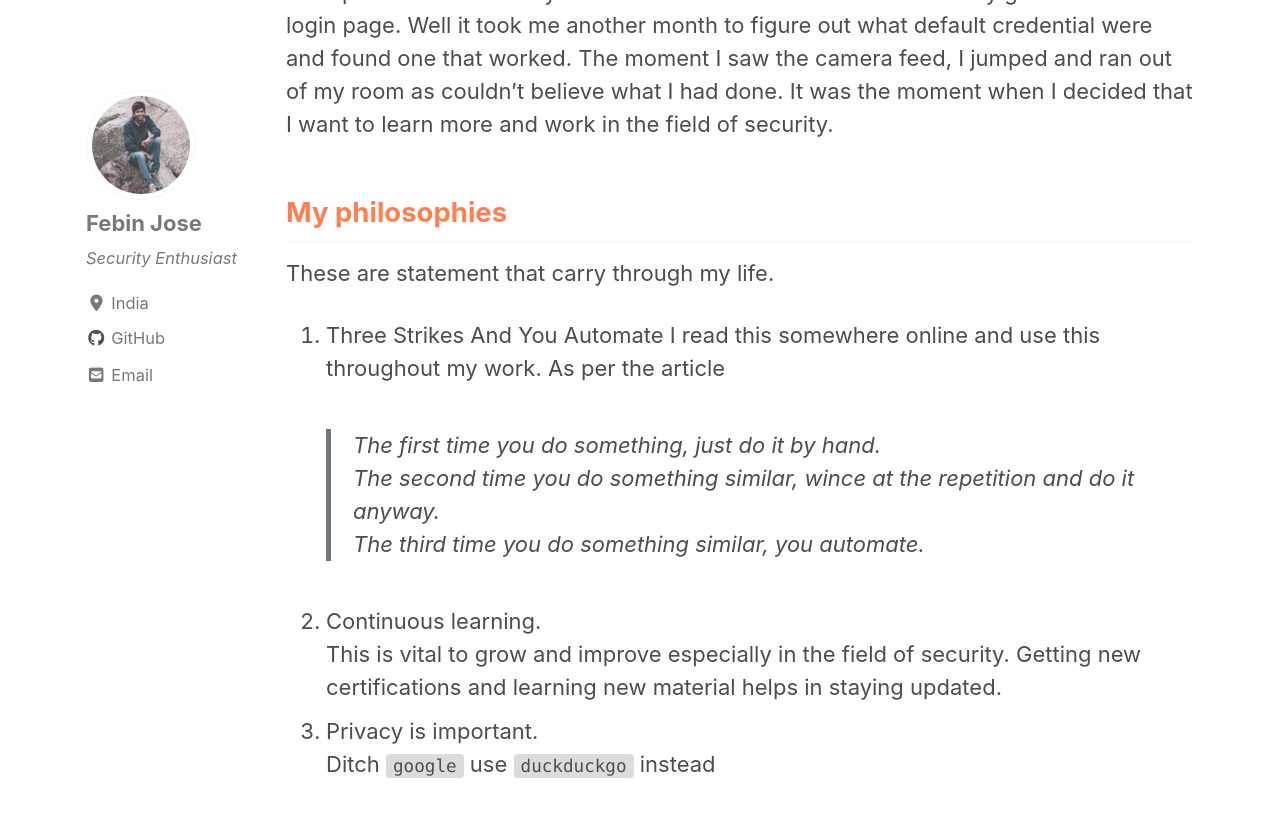
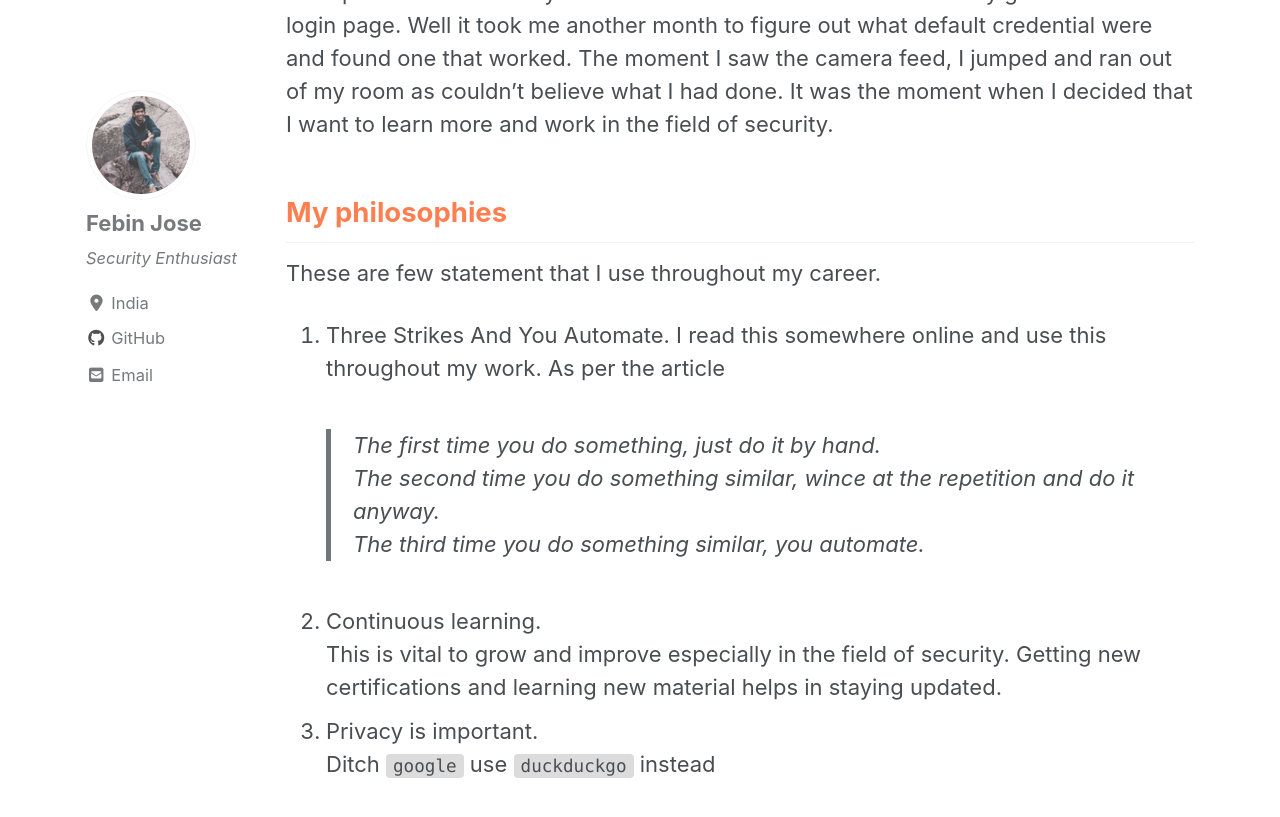
Before and after one commit to JoeNibe/JoeNibe.github.io, a Jekyll site: the page built from _pages/About_Me.md, in a window 1280 px wide and 900 px high, scrolled down 862 px. Shown: the top 817 px of the window. Built offline with Jekyll 4.4.1, drawn with Linux system fonts in a browser that asks for light colours; cached includes are drawn as plain includes; nearby versions of some CDN libraries.

Commit message:
Update About_Me.md

```diff
--- a/_pages/About_Me.md
+++ b/_pages/About_Me.md
@@ -16,9 +16,9 @@
 I still remember the conversation that led to into the field of security. During my undergraduate years, I was chilling with few friends and seniors. One of the seniors told how his friend once hacked into the CCTV system. I was really amazed about how such a thing was accomplished. I started doing research on how it could be done. But each article I read had so many unfamiliar terms that I had to search each term to understand the article. This kept on going as I learned what ports are and how you scan ports etc. And finally after around 2 months of research I finally got access to the login page. Well it took me another month to figure out what default credential were and found one that worked. The moment I saw the camera feed, I jumped and ran out of my room as couldn't believe what I had done. It was the moment when I decided that I want to learn more and work in the field of security.
 
 ## My philosophies
-These are statement that carry through my life.
+These are few statement that I use throughout my career.
 
-1. Three Strikes And You Automate
+1. Three Strikes And You Automate.
     I read this somewhere online and use this throughout my work. As per the article
     > The first time you do something, just do it by hand.
     > The second time you do something similar, wince at the repetition and do it anyway.
```
